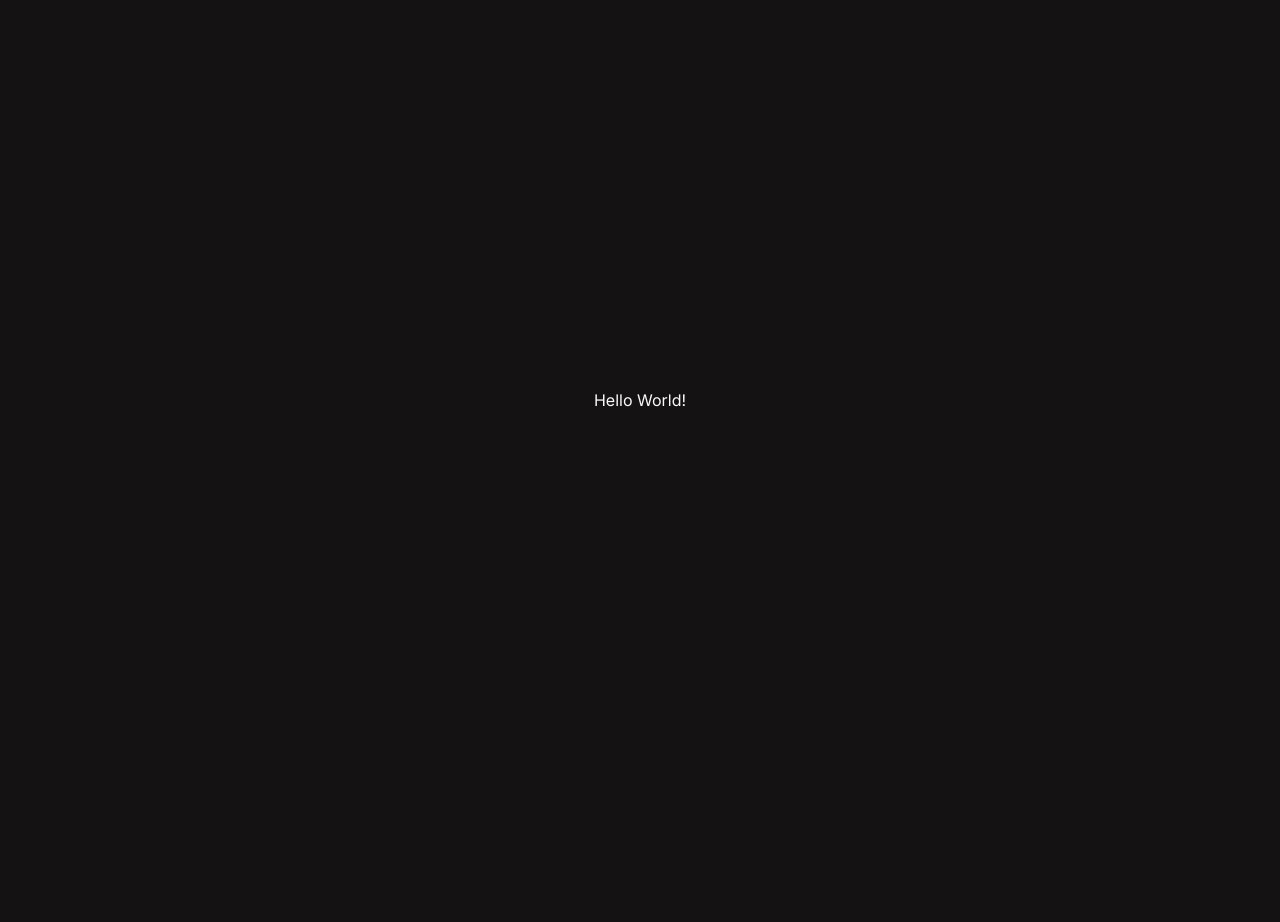
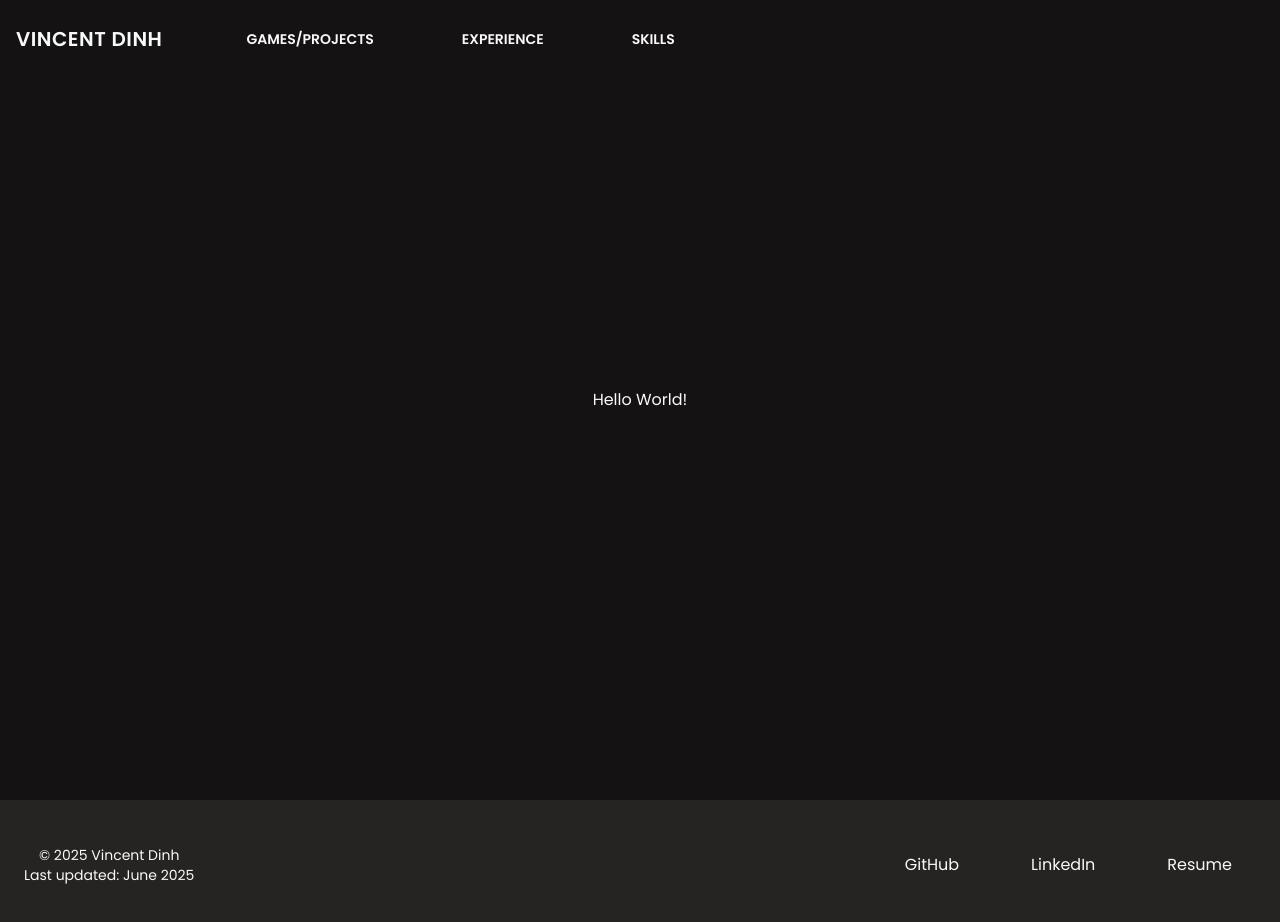
Before and after one commit to vinceednh/vinceednh.github.io, a Next.js app: page / in a window 1280 px wide. Shown: the top 922 px of the page. Before the commit the page ends 800 px from the top, so only its background shows below. Built offline with nearby package versions, Linux system fonts and the light colour scheme.

Commit message:
Navigation and Footer

```diff
--- a/src/app/globals.css
+++ b/src/app/globals.css
@@ -1,14 +1,17 @@
 @import "tailwindcss";
 
-@theme {
+:root {
   --font-display: "Poppins", "sans-serif";
 
   --color-bg-black-100: #141212;
   --color-bg-gray-100: #1f1f1f;
   --color-bg-white-100: #e7e6e3;
+  --color-black-111: #111111;
+  --color-black-252: #252423;
   --color-gray-100: #2b2a29;
   --color-white-100: #f9f9f9;
   --color-purple-100: #7c3aed;
+  --color-blue-100: #0bc5e2;
 }
 
 @layer base {
@@ -40,4 +43,49 @@
   .color-purple-100 {
     color: var(--color-purple-100);
   }
+  .color-blue-100 {
+    color: var(--color-blue-100);
+  }
+  .bg-black-111 {
+    background-color: var(--color-black-111);
+  }
+  .bg-black-252 {
+    background-color: var(--color-black-252);
+  }
 }
+
+@layer utilities {
+  .hover-highlight {
+    position: relative;
+    padding: 0.8rem 1.5rem; /* adjust size */
+    border-radius: 0.5rem;
+    transition: all 0.3s ease;
+  }
+
+  .hover-highlight:hover {
+    background-color: rgba(51, 51, 51, 0.25);
+  }
+
+  .hover-underline::after {
+    content: "";
+    position: absolute;
+    bottom: -15px;
+    left: 0;
+    width: 100%;
+    height: 0;
+    background-color: var(--color-blue-100);
+    border-radius: 1px;
+    transition:
+      opacity 0.3s ease,
+      transform 0.3s ease,
+      height 0.3s ease;
+    opacity: 0;
+    transform: scaleX(0);
+    transform-origin: center; /* grow from center */
+  }
+  .hover-underline:hover::after {
+    opacity: 1;
+    height: 4px;
+    transform: scaleX(1);
+  }
+}
--- a/src/app/layout.tsx
+++ b/src/app/layout.tsx
@@ -1,12 +1,14 @@
 import "./globals.css";
-import { Inter } from "next/font/google";
+import { Poppins } from "next/font/google";
 import { ReactQueryClientProvider } from "@/utils/react-query";
+import Navigation from "@/components/navigation";
+import Footer from "@/components/footer";
 
-const inter = Inter({ subsets: ["latin"] });
+const poppins = Poppins({ subsets: ["latin"], weight: ["400", "600"] });
 
 export const metadata = {
-  title: "Create Next App",
-  description: "Generated by create next app",
+  title: "vinceednh | Portfolio",
+  description: "Designed and developed by Vincent Dinh",
 };
 
 type LayoutProps = {
@@ -16,8 +18,12 @@ type LayoutProps = {
 export default function RootLayout({ children }: LayoutProps) {
   return (
     <html lang="en">
-      <body className={inter.className}>
-        <ReactQueryClientProvider>{children}</ReactQueryClientProvider>
+      <body className={poppins.className}>
+        <ReactQueryClientProvider>
+          <Navigation />
+          {children}
+          <Footer />
+        </ReactQueryClientProvider>
       </body>
     </html>
   );
--- /dev/null
+++ b/src/components/footer.tsx
@@ -0,0 +1,41 @@
+const Footer = () => {
+  return (
+    <footer className="bg-black-252 text-white-100 w-full py-10">
+      <div className="mx-auto flex max-w-7xl flex-col items-center justify-between px-6 md:flex-row">
+        <div className="flex flex-col items-center text-sm">
+          <p>&copy; {new Date().getFullYear()} Vincent Dinh</p>
+          <p>Last updated: June 2025</p>
+        </div>
+
+        <div className="mt-4 flex space-x-6 md:mt-0">
+          <a
+            href="https://github.com/vinceednh"
+            target="_blank"
+            rel="noopener noreferrer"
+            className="hover-highlight"
+          >
+            GitHub
+          </a>
+          <a
+            href="https://www.linkedin.com/in/vincent-dnh/"
+            target="_blank"
+            rel="noopener noreferrer"
+            className="hover-highlight"
+          >
+            LinkedIn
+          </a>
+          <a
+            href="/resume.pdf"
+            target="_blank"
+            rel="noopener noreferrer"
+            className="hover-highlight"
+          >
+            Resume
+          </a>
+        </div>
+      </div>
+    </footer>
+  );
+};
+
+export default Footer;
--- /dev/null
+++ b/src/components/navigation.tsx
@@ -0,0 +1,64 @@
+"use client";
+
+import { useEffect, useState } from "react";
+
+const Navigation = () => {
+  const [scrolled, setScrolled] = useState(false);
+
+  useEffect(() => {
+    const handleScroll = () => {
+      setScrolled(window.scrollY > 10);
+    };
+
+    window.addEventListener("scroll", handleScroll);
+    return () => window.removeEventListener("scroll", handleScroll);
+  }, []);
+
+  return (
+    <nav
+      className={`fixed top-0 left-0 z-50 w-full transition-colors duration-500 ${
+        scrolled
+          ? "bg-black-111 text-white-100"
+          : "text-white-100 bg-transparent"
+      }`}
+    >
+      <div className="mx-auto flex max-w-7xl items-center justify-between px-4 py-4 md:justify-start">
+        <button
+          onClick={() => window.scrollTo({ top: 0, behavior: "smooth" })}
+          className="mr-15 cursor-pointer text-xl font-bold tracking-wide"
+        >
+          VINCENT DINH
+        </button>
+
+        <div className="hidden space-x-10 md:flex">
+          <button
+            className="hover-highlight hover-underline px-5 py-2 text-sm font-semibold"
+            onClick={() => {
+              // TODO: react-scroll
+            }}
+          >
+            GAMES/PROJECTS
+          </button>
+          <button
+            className="hover-highlight hover-underline px-3 py-2 text-sm font-semibold"
+            onClick={() => {
+              // TODO: react-scroll
+            }}
+          >
+            EXPERIENCE
+          </button>
+          <button
+            className="hover-highlight hover-underline px-3 py-2 text-sm font-semibold"
+            onClick={() => {
+              // TODO: react-scroll
+            }}
+          >
+            SKILLS
+          </button>
+        </div>
+      </div>
+    </nav>
+  );
+};
+
+export default Navigation;
```
Also changed, not shown: tsconfig.json (+7 -1 lines).
